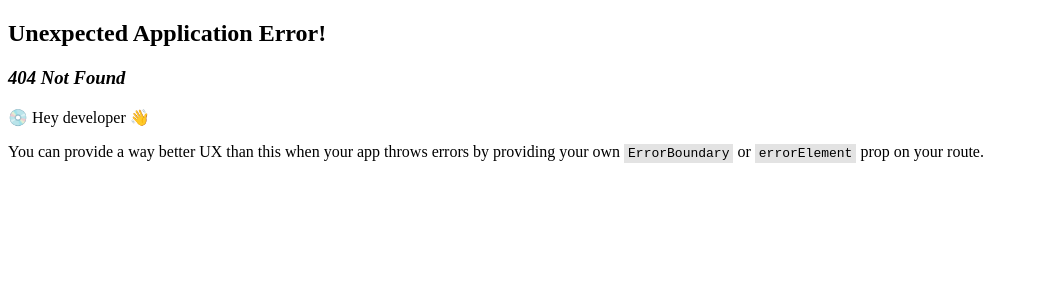
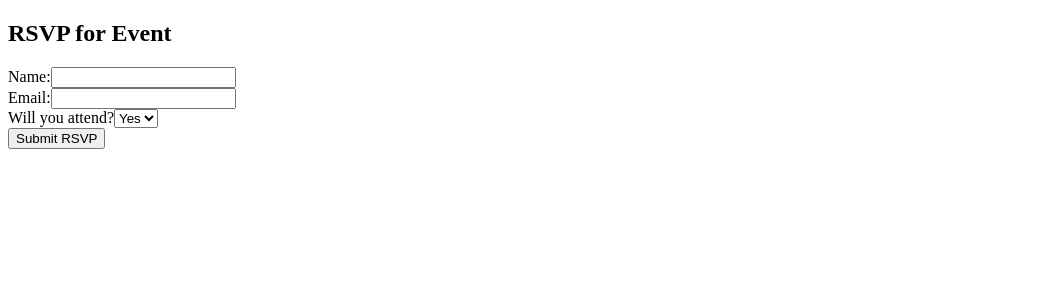
Before and after one commit to SimonNguthuM/event-planner, a React (Create React App) app: page /events/1/rsvp in a window 1280 px wide. Before the commit this address had no page. Shown: the top 300 px of the page, without its empty margins (0-1039 px from the left). Built offline with nearby package versions, Linux system fonts and the light colour scheme.

Commit message:
Adds changes in RSVPForm.js

```diff
--- a/db.json
+++ b/db.json
@@ -1,15 +1,21 @@
 {
   "events": [
     {
-        "id": 1,
+      "id": "1",
       "name": "React Conference",
       "date": "2024-09-10",
       "description": "A conference about React.",
       "location": "New York",
-        "rsvps": []
+      "rsvps": [
+        {
+          "name": "Sharon",
+          "email": "sharonmawia76@gmail.com",
+          "response": "yes"
+        }
+      ]
     },
     {
-        "id": 2,
+      "id": "2",
       "name": "JavaScript Summit",
       "date": "2024-09-20",
       "description": "A summit for JavaScript developers.",
@@ -17,7 +23,7 @@
       "rsvps": []
     },
     {
-        "id": 3,
+      "id": "3",
       "name": "Web Development Bootcamp",
       "date": "2024-10-05",
       "description": "An intensive bootcamp for aspiring web developers.",
@@ -25,15 +31,21 @@
       "rsvps": []
     },
     {
-        "id": 4,
+      "id": "4",
       "name": "UI/UX Design Workshop",
       "date": "2024-10-15",
       "description": "A hands-on workshop focused on UI/UX design principles.",
       "location": "Los Angeles",
-        "rsvps": []
+      "rsvps": [
+        {
+          "name": "Sharon",
+          "email": "sharonmawia76@gmail.com",
+          "response": "yes"
+        }
+      ]
     },
     {
-        "id": 5,
+      "id": "5",
       "name": "Tech Leadership Conference",
       "date": "2024-11-01",
       "description": "A conference for tech leaders and managers.",
@@ -41,7 +53,7 @@
       "rsvps": []
     },
     {
-        "id": 6,
+      "id": "6",
       "name": "Startup Pitch Event",
       "date": "2024-11-20",
       "description": "An event where startups pitch their ideas to investors.",
@@ -49,7 +61,7 @@
       "rsvps": []
     },
     {
-        "id": 7,
+      "id": "7",
       "name": "Cybersecurity Symposium",
       "date": "2024-12-10",
       "description": "A symposium on the latest trends and challenges in cybersecurity.",
--- a/src/components/Events.js
+++ b/src/components/Events.js
@@ -1,4 +1,6 @@
 import React, { useState, useEffect } from 'react';
+import { Link } from 'react-router-dom';
+
 
 const Events = () => {
   const [events, setEvents] = useState([]);
@@ -18,6 +20,7 @@ const Events = () => {
           <li key={event.id}>
             <h2>{event.name}</h2>
             <button>View</button>
+            <Link to={`/events/${event.id}/rsvp`}>RSVP</Link>
           </li>
         ))}
       </ul>
--- a/src/components/routes.js
+++ b/src/components/routes.js
@@ -1,9 +1,14 @@
 import Home from "../pages/Home";
+import RSVPForm from "../pages/RSVPForm"
 
 const routes = [
     {
       path: "/",
       element: <Home />,
+    },
+    {
+      path: "/events/:id/rsvp",
+      element: <RSVPForm />,
     }
   ];
 
--- /dev/null
+++ b/src/pages/RSVPForm.js
@@ -0,0 +1,66 @@
+import React, { useState } from 'react';
+import { useParams, useNavigate } from 'react-router-dom';
+
+const RSVPForm = () => {
+  const { id } = useParams();
+  const navigate = useNavigate();
+  const [name, setName] = useState('');
+  const [email, setEmail] = useState('');
+  const [response, setResponse] = useState('yes');
+
+  const handleSubmit = (e) => {
+    e.preventDefault();
+    const rsvp = { name, email, response };
+
+    fetch(`http://localhost:3000/events/${id}`, {
+      method: 'PATCH',
+      headers: {
+        'Content-Type': 'application/json'
+      },
+      body: JSON.stringify({ rsvps: [rsvp] })
+    })
+      .then(response => response.json())
+      .then(() => {
+        alert('RSVP submitted successfully!');
+        navigate(`/events/${id}`);
+      })
+      .catch(error => console.error('Error submitting RSVP:', error));
+  };
+
+  return (
+    <form onSubmit={handleSubmit}>
+      <h2>RSVP for Event</h2>
+      <label>
+        Name:
+        <input
+          type="text"
+          value={name}
+          onChange={(e) => setName(e.target.value)}
+          required
+        />
+      </label>
+      <br />
+      <label>
+        Email:
+        <input
+          type="email"
+          value={email}
+          onChange={(e) => setEmail(e.target.value)}
+          required
+        />
+      </label>
+      <br />
+      <label>
+        Will you attend?
+        <select value={response} onChange={(e) => setResponse(e.target.value)}>
+          <option value="yes">Yes</option>
+          <option value="no">No</option>
+        </select>
+      </label>
+      <br />
+      <button type="submit">Submit RSVP</button>
+    </form>
+  );
+};
+
+export default RSVPForm;
```
Also changed, not shown: src/pages/RsvpForm.js (deleted). Lines whose indentation alone changed are shown as unchanged.
